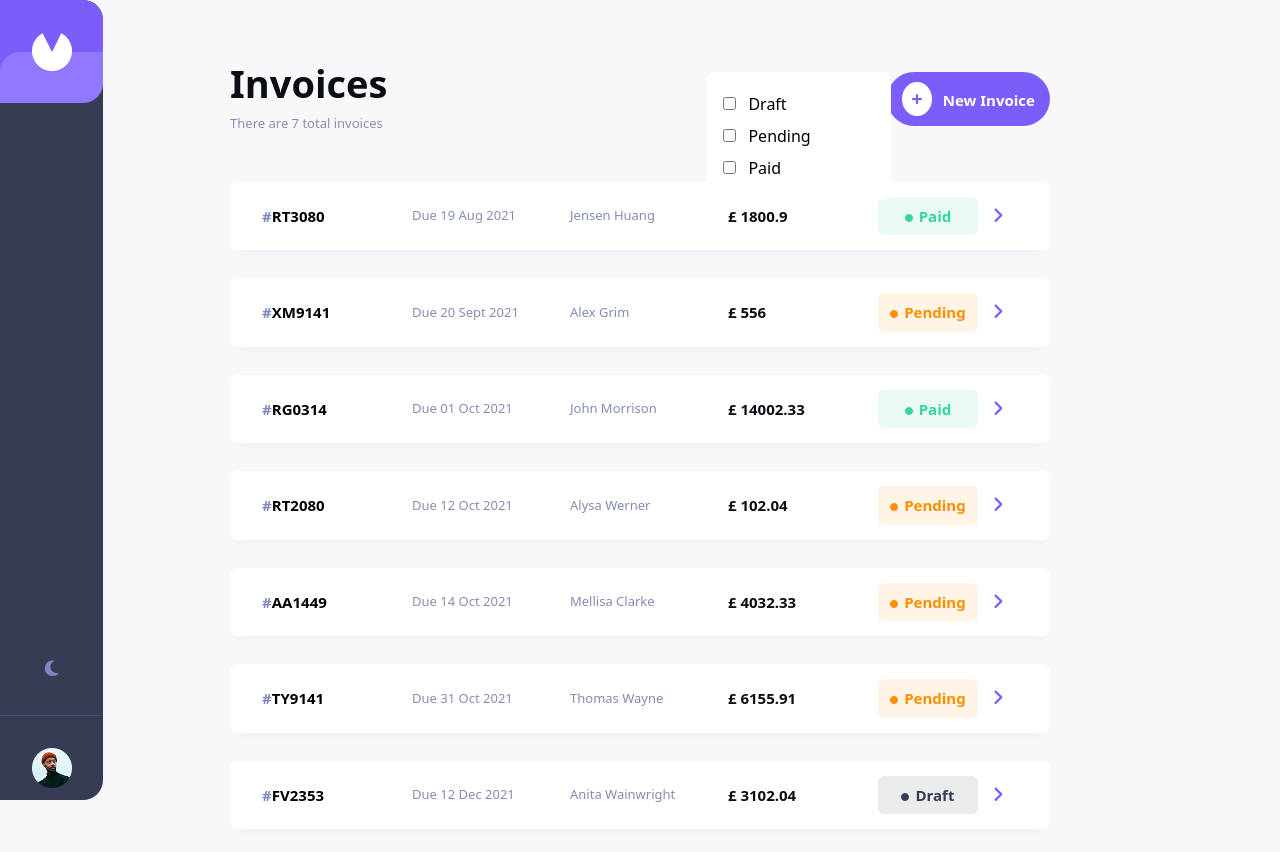
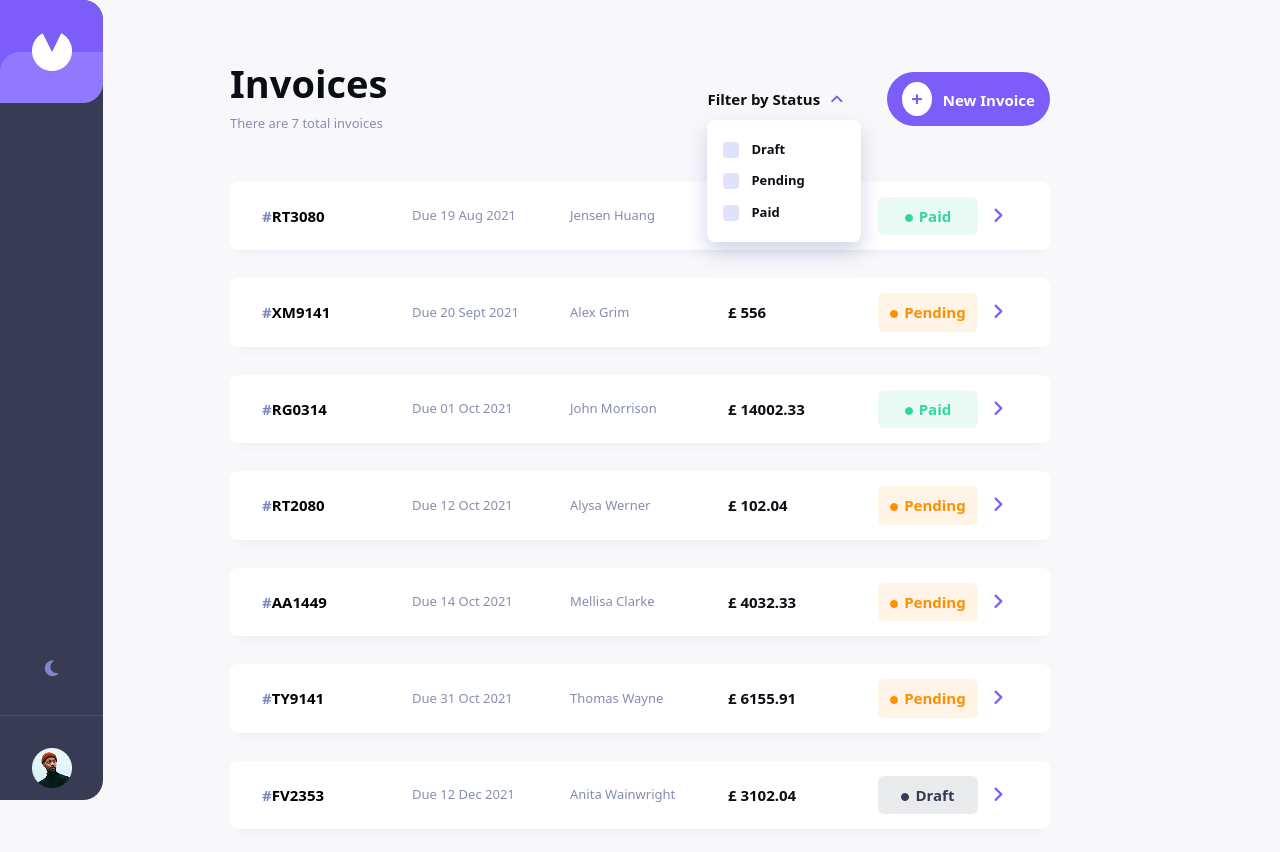
Before and after one commit to NwakanmaEmmanuel/invoice-management-app, a React (Vite) app: page / in a window 1280 px wide. Both pictures are taken after a click on the button "Filter by Status". Shown: the top 852 px of the page. Built offline with nearby package versions, Linux system fonts and the light colour scheme.

Commit message:
feat: implement filter functionality for invoice status in InvoiceList component

```diff
--- a/src/components/InvoiceList.tsx
+++ b/src/components/InvoiceList.tsx
@@ -4,7 +4,6 @@ import EmptyInvoice from "./EmptyInvoice"
 import { Link } from "react-router-dom";
 import { Invoice } from "../types/invoice";
 import InvoiceForm from "./InvoiceForm";
-import invoice from "../data/invoice";
 import { useState } from "react";
 
 type InvoiceListProps = {
@@ -19,14 +18,21 @@ type InvoiceListProps = {
 
 export default function InvoiceList( {showForm ,invoiceData, setShowForm, selectedInvoice, setSelectedInvoice}: InvoiceListProps ) {
 
+    const [showStatus, setShowStatus] = useState(false)
+    // const [selectedStatus, setSelectedStatus] = useState<string[]>([]);
+    const [selectedStatus, setSelectedStatus] = useState<string | null>(null)
+
+
     const statusStyles = {
     Paid: "bg-[#33D69F]/10 text-[#33D69F]",
     Pending: "bg-[#FF8F00]/10 text-[#FF8F00]",
     Draft: "bg-[#373B53]/10 dark:bg-[#DFE3FA]/10 dark:text-[#DFE3FA] text-[#373B53]",
     }
 
-    const [showStatus, setShowStatus] = useState(false)
+    const handleCheckbox = (status: string) => {
+    setSelectedStatus((prev) => (prev === status ? null : status))
 
+    };
 
   return (
     <div className="px-[10rem] py-[4rem] ">
@@ -52,39 +58,95 @@ export default function InvoiceList( {showForm ,invoiceData, setShowForm, select
 
             <div className="flex gap-[44px] relative">
                 <button
-                    // onClick={() => setShowStatus(true)}
-                    onMouseOver={() => setShowStatus(true)}
-                    className="text-[#0C0E16] dark:text-[white] text-[15px] font-bold"
+                    onClick={() => setShowStatus(!showStatus)}
+                    // onMouseOver={() => setShowStatus(true)}
+                    className="text-[#0C0E16] dark:text-[white]  text-[15px] font-bold"
                 >
                     Filter by Status
+                    {showStatus ? (
+                        <i className="fa-solid fa-angle-up text-[#7C5DFA] dark:text-[#7C5DFA] ml-[10px] "></i>
+                    ) : (
                         <i className="fa-solid fa-angle-down text-[#7C5DFA] dark:text-[#7C5DFA] ml-[10px] "></i>
+                    )}
                 </button>
 
                 {showStatus && (
                     <div
-                        className='absolute   z-[999] flex items-center justify-center '
+                        className='absolute top-12 left-0 z-[999] flex items-center justify-center'
                         onClick={() => setShowStatus(false)}
                     >
                         <div
-                          className='bg-[#ffff] dark:bg-[#1E2139] flex flex-col gap-2 py-5 px-4 pr-20 rounded-lg '
+                        className='bg-white shadow-[0px_10px_20px_0px_#48549F40] dark:bg-[#1E2139] flex flex-col gap-3 py-5 px-4 pr-14 rounded-lg'
                         onClick={(e) => e.stopPropagation()}
                         >
-                            <label className="cursor-pointer">
-                                <input type="checkbox" name="check" id="" className="mr-3"   />
-                                Draft
+                        {/* --- DRAFT --- */}
+                        <label className="flex items-center cursor-pointer select-none group">
+                            <input
+                            type="checkbox"
+                            className="absolute opacity-0 cursor-pointer h-0 w-0"
+                            checked={selectedStatus === "Draft"}
+                            onChange={() => handleCheckbox("Draft")}
+                            />
+                            <div className={`w-4 h-4 rounded mr-3 flex items-center justify-center transition-all duration-200 border-2 ${
+                            selectedStatus === "Draft"
+                                ? "bg-[#7C5DFA] border-[#7C5DFA]"
+                                : "bg-[#DFE3FA] dark:bg-[#252945] border-transparent group-hover:border-[#7C5DFA]"
+                            }`}>
+                            {selectedStatus === "Draft" && (
+                                <svg width="9" height="9" viewBox="0 0 12 12" fill="none" xmlns="http://www.w3.org/2000/svg">
+                                <path d="M2.5 6L5 8.5L9.5 3.5" stroke="white" strokeWidth="2.5" strokeLinecap="round" strokeLinejoin="round"/>
+                                </svg>
+                            )}
+                            </div>
+                            <span className="text-[#0C0E16] dark:text-white font-bold text-[13px]">Draft</span>
                         </label>
-                            <label className="cursor-pointer">
-                                <input type="checkbox" name="check" id="" className="mr-3"  />
-                                Pending
+
+                        {/* --- PENDING --- */}
+                        <label className="flex items-center cursor-pointer select-none group">
+                            <input
+                            type="checkbox"
+                            className="absolute opacity-0 cursor-pointer h-0 w-0"
+                            checked={selectedStatus === "Pending"}
+                            onChange={() => handleCheckbox("Pending")}
+                            />
+                            <div className={`w-4 h-4 rounded mr-3 flex items-center justify-center transition-all duration-200 border-2 ${
+                            selectedStatus === "Pending"
+                                ? "bg-[#7C5DFA] border-[#7C5DFA]"
+                                : "bg-[#DFE3FA] dark:bg-[#252945] border-transparent group-hover:border-[#7C5DFA]"
+                            }`}>
+                            {selectedStatus === "Pending" && (
+                                <svg width="9" height="9" viewBox="0 0 12 12" fill="none" xmlns="http://www.w3.org/2000/svg">
+                                <path d="M2.5 6L5 8.5L9.5 3.5" stroke="white" strokeWidth="2.5" strokeLinecap="round" strokeLinejoin="round"/>
+                                </svg>
+                            )}
+                            </div>
+                            <span className="text-[#0C0E16] dark:text-white font-bold text-[13px]">Pending</span>
                         </label>
-                            <label className="cursor-pointer">
-                                <input type="checkbox" name="check" id="" className="mr-3"  />
-                                Paid
+
+                        {/* --- PAID --- */}
+                        <label className="flex items-center cursor-pointer select-none group">
+                            <input
+                            type="checkbox"
+                            className="absolute opacity-0 cursor-pointer h-0 w-0"
+                            checked={selectedStatus === "Paid"}
+                            onChange={() => handleCheckbox("Paid")}
+                            />
+                            <div className={`w-4 h-4 rounded mr-3 flex items-center justify-center transition-all duration-200 border-2 ${
+                            selectedStatus === "Paid"
+                                ? "bg-[#7C5DFA] border-[#7C5DFA]"
+                                : "bg-[#DFE3FA] dark:bg-[#252945] border-transparent group-hover:border-[#7C5DFA]"
+                            }`}>
+                            {selectedStatus === "Paid" && (
+                                <svg width="9" height="9" viewBox="0 0 12 12" fill="none" xmlns="http://www.w3.org/2000/svg">
+                                <path d="M2.5 6L5 8.5L9.5 3.5" stroke="white" strokeWidth="2.5" strokeLinecap="round" strokeLinejoin="round"/>
+                                </svg>
+                            )}
+                            </div>
+                            <span className="text-[#0C0E16] dark:text-white font-bold text-[13px]">Paid</span>
                         </label>
                         </div>
                     </div>
                     )}
-
                 <button
                     onClick={() => {
                         setShowForm(true)
```
Lines whose indentation alone changed are shown as unchanged.
